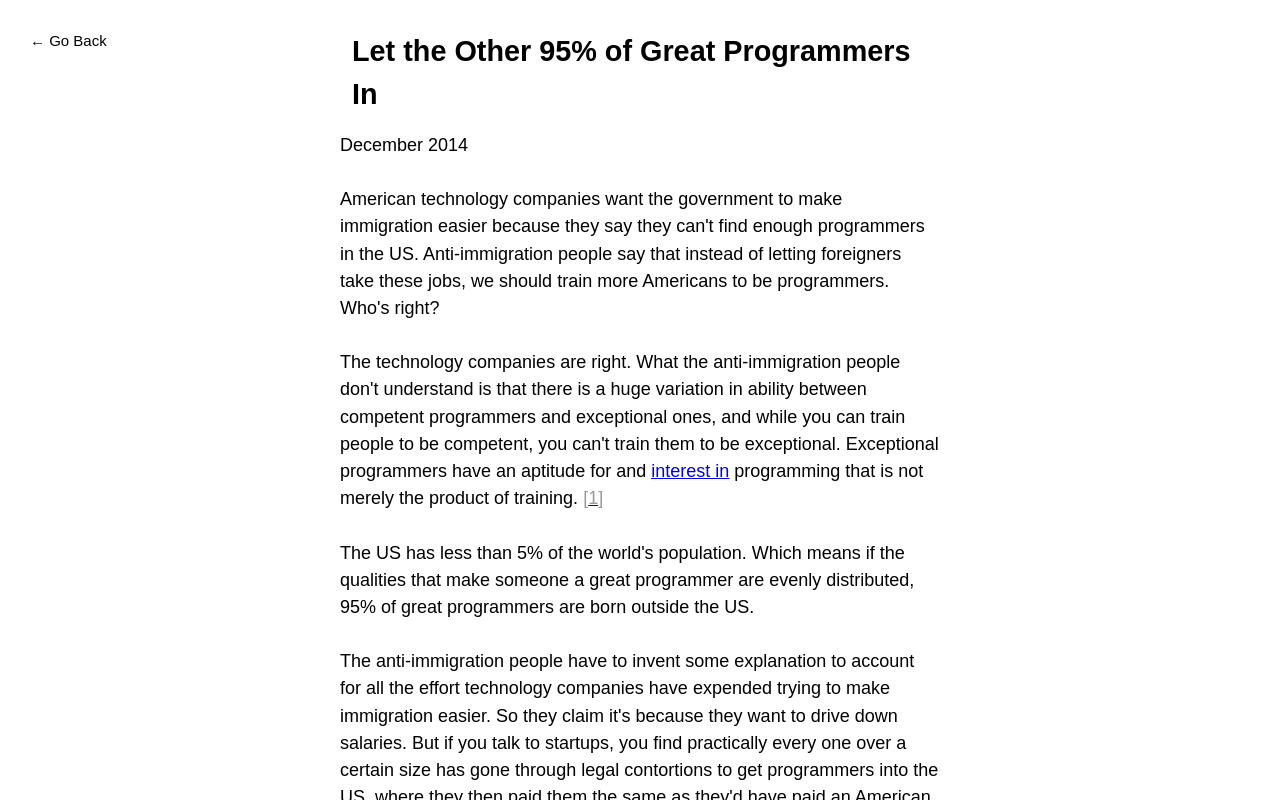
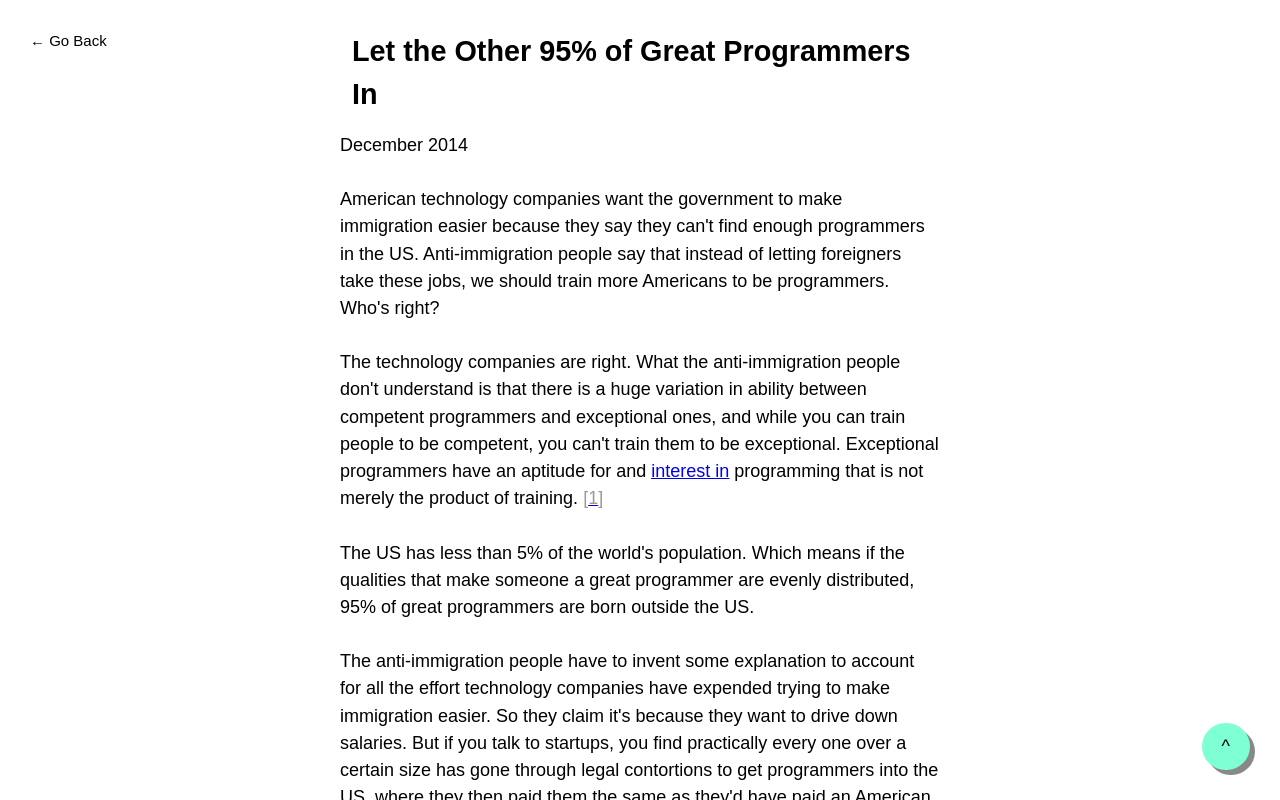
Before and after one commit to rp46/pg-essays, a React (Create React App) app: page / in a window 1280 px wide. Both pictures are taken after a click on the item "Let the Other 95% of Great Programmers In". Shown: the top 800 px of the page. Built offline with nearby package versions, Linux system fonts and the light colour scheme.

Commit message:
add scroll to top effect for longer articles

```diff
--- a/src/components/Article.js
+++ b/src/components/Article.js
@@ -2,11 +2,20 @@ import React from "react";
 import articles from "../data/pg-full-articles.json";
 import PropTypes from "prop-types";
 import "./article.css";
+import { useEffect } from "react";
 
 const Article = ({ handleClick, essayMaskingName = "" }) => {
+  useEffect(() => {
+    const scrollToTop = document.querySelector(".scroll-to-top");
+    scrollToTop && scrollToTop.addEventListener('click', () => window.scrollTo({ top: window.top, behavior:"smooth" }));
+
+    return () => scrollToTop.removeEventListener('click');
+  }, [essayMaskingName]);
+
   if (!essayMaskingName) {
     return <></>;
   }
+
   const article = articles[essayMaskingName];
   return (
     <article className="essay">
@@ -14,6 +23,7 @@ const Article = ({ handleClick, essayMaskingName = "" }) => {
         &larr;&nbsp;Go&nbsp;Back
       </div>
       <div dangerouslySetInnerHTML={{ __html: article.html }} />
+      <div className="scroll-to-top">&#94;</div>
     </article>
   );
 };
--- a/src/components/article.css
+++ b/src/components/article.css
@@ -10,6 +10,16 @@
     margin: 10px;
 }
 
+.scroll-to-top {
+    padding: 10px 20px;
+    border-radius: 30px;
+    background-color: aquamarine;
+    position: fixed;
+    bottom: 30px;
+    right: 30px;
+    box-shadow: 5px 5px #888888;
+}
+
 @media only screen and (min-width: 1000px) {
     .back-arrow {
         position: fixed;
```
